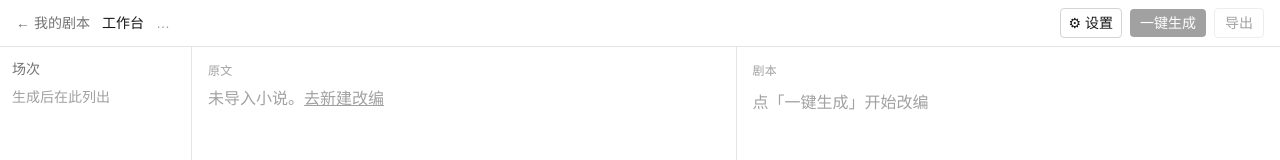
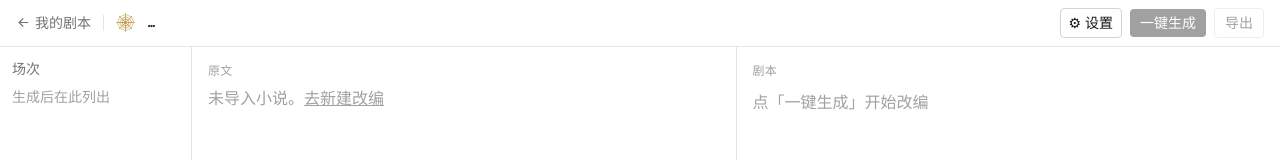
Before and after one commit to 2srf8tn66q-bit/sceneweaver, a Next.js app: page /project/1 in a window 1280 px wide. Shown: the top 160 px of the page. Built offline with nearby package versions, Linux system fonts and the light colour scheme.

Commit message:
feat: 工作台UI——蛛网logo/衬线标题/类型标签/场次两位数+置信圆点

```diff
--- a/app/page.tsx
+++ b/app/page.tsx
@@ -3,6 +3,7 @@
 import { useEffect, useRef, useState } from "react";
 import Link from "next/link";
 import SettingsModal from "@/components/SettingsModal";
+import WebMark from "@/components/WebMark";
 import SplashScreen from "@/components/SplashScreen";
 import { getAllProjects, deleteProject, saveProject, type Project } from "@/lib/projects";
 
@@ -60,11 +61,7 @@ export default function HomePage() {
     <main className="mx-auto w-full max-w-4xl flex-1">
       <header className="flex items-center justify-between border-b border-neutral-200 px-6 py-5">
         <div className="flex items-center gap-2.5">
-          <svg width="24" height="24" viewBox="0 0 24 24" fill="none" stroke="#C0974A" strokeWidth="1.2" strokeLinecap="round" aria-hidden="true" className="shrink-0 -mt-0.5">
-            {[0,45,90,135,180,225,270,315].map((a,i) => { const r = a*Math.PI/180; return <line key={i} x1="12" y1="12" x2={12+11*Math.cos(r)} y2={12+11*Math.sin(r)} opacity="0.85" />; })}
-            {[10.2,7.2,4.4].map((rad,i) => { const pts = [0,45,90,135,180,225,270,315].map(a => { const r = a*Math.PI/180; return `${(12+rad*Math.cos(r)).toFixed(2)},${(12+rad*Math.sin(r)).toFixed(2)}`; }).join(" "); return <polygon key={i} points={pts} opacity={0.55+i*0.12} />; })}
-            <circle cx="12" cy="12" r="1.4" fill="#C0974A" stroke="none" />
-          </svg>
+          <WebMark size={24} className="shrink-0 -mt-0.5" />
           <h1 className="font-serif text-2xl font-bold italic">SceneWeaver</h1>
           <span className="text-sm text-neutral-400">我的剧本</span>
         </div>
--- /dev/null
+++ b/components/WebMark.tsx
@@ -0,0 +1,11 @@
+// 蛛网小 logo，品牌标识。page.tsx 和 Workbench.tsx 共用。
+
+export default function WebMark({ size = 24, className = "" }: { size?: number; className?: string }) {
+  return (
+    <svg width={size} height={size} viewBox="0 0 24 24" fill="none" stroke="#C0974A" strokeWidth="1.2" strokeLinecap="round" aria-hidden="true" className={className}>
+      {[0,45,90,135,180,225,270,315].map((a,i) => { const r = a*Math.PI/180; return <line key={i} x1="12" y1="12" x2={12+11*Math.cos(r)} y2={12+11*Math.sin(r)} opacity="0.85" />; })}
+      {[10.2,7.2,4.4].map((rad,i) => { const pts = [0,45,90,135,180,225,270,315].map(a => { const r = a*Math.PI/180; return `${(12+rad*Math.cos(r)).toFixed(2)},${(12+rad*Math.sin(r)).toFixed(2)}`; }).join(" "); return <polygon key={i} points={pts} opacity={0.55+i*0.12} />; })}
+      <circle cx="12" cy="12" r="1.4" fill="#C0974A" stroke="none" />
+    </svg>
+  );
+}
--- a/components/Workbench.tsx
+++ b/components/Workbench.tsx
@@ -4,11 +4,13 @@ import { useEffect, useState } from "react";
 import Link from "next/link";
 import SettingsModal from "@/components/SettingsModal";
 import SceneCard from "@/components/SceneCard";
+import WebMark from "@/components/WebMark";
 import GeneratingOverlay from "@/components/GeneratingOverlay";
 import { loadLLMConfig } from "@/lib/config";
 import { splitParagraphs } from "@/lib/screenplay/paragraphs";
 import { toYaml } from "@/lib/screenplay/yaml";
 import { renderCn } from "@/lib/screenplay/render";
+import { confidenceTier } from "@/lib/screenplay/confidence";
 import type { GenerateResult } from "@/lib/screenplay/pipeline";
 import type { Screenplay, Scene } from "@/lib/screenplay/types";
 import { getProject, saveProject, type Project } from "@/lib/projects";
@@ -127,11 +129,16 @@ export default function Workbench({ id }: { id: string }) {
     <div className="flex h-screen flex-col">
       <header className="flex items-center justify-between border-b border-neutral-200 px-4 py-2 text-sm">
         <div className="flex items-center gap-3">
-          <Link href="/" className="text-neutral-500 hover:text-neutral-900">
-            ← 我的剧本
+          <Link href="/" className="flex items-center gap-1 text-neutral-500 hover:text-neutral-900 shrink-0">
+            <svg width="15" height="15" viewBox="0 0 24 24" fill="none" stroke="currentColor" strokeWidth="1.8" strokeLinecap="round"><path d="M19 12H5M11 18l-6-6 6-6"/></svg>
+            我的剧本
           </Link>
-          <span className="font-medium">工作台</span>
-          <span className="text-neutral-400">{project?.title ?? "…"}</span>
+          <span className="w-px h-4 bg-neutral-200 shrink-0" />
+          <WebMark size={19} className="shrink-0" />
+          <span className="truncate font-serif text-[15px] font-bold italic text-neutral-800">{screenplay?.meta.title || project?.title || "…"}</span>
+          {screenplay?.meta.genre?.length ? (
+            <span className="shrink-0 text-xs text-neutral-400">{screenplay.meta.genre.join(" · ")}</span>
+          ) : null}
         </div>
         <div className="flex items-center gap-2">
           <button
@@ -187,20 +194,33 @@ export default function Workbench({ id }: { id: string }) {
 
       <div className="flex flex-1 overflow-hidden">
         <aside className="w-48 shrink-0 overflow-auto border-r border-neutral-200 p-3 text-sm">
-          <p className="mb-2 font-medium text-neutral-500">场次</p>
+          <div className="mb-2 flex items-center justify-between">
+            <span className="font-medium text-neutral-500">场次</span>
+            {screenplay ? <span className="text-xs text-neutral-400">{screenplay.scenes.length}</span> : null}
+          </div>
           {screenplay ? (
-            <ul className="space-y-1">
-              {screenplay.scenes.map((s) => (
+            <ul className="space-y-0.5">
+              {screenplay.scenes.map((s) => {
+                const tier = confidenceTier(s.review?.confidence ?? 1);
+                const dot =
+                  tier === "reliable" ? null : tier === "review"
+                    ? "#C0974A" : "#B4654A";
+                return (
                 <li
                   key={s.id}
                   onClick={() => selectScene(s)}
-                  className={`cursor-pointer truncate hover:text-neutral-900 ${
-                    s.id === activeSceneId ? "font-medium text-neutral-900" : "text-neutral-600"
+                  className={`flex cursor-pointer items-center gap-2 rounded-md px-2 py-1.5 transition hover:text-neutral-900 ${
+                    s.id === activeSceneId ? "bg-neutral-100 font-medium text-neutral-900" : "text-neutral-600"
                   }`}
                 >
-                  第{s.number}场 · {s.heading.location}
+                  <span className={`text-xs ${s.id === activeSceneId ? "text-[#C0974A]" : "text-neutral-400"}`}>
+                    {String(s.number).padStart(2, "0")}
+                  </span>
+                  <span className="truncate">{s.heading.location}</span>
+                  {dot && <span className="ml-auto h-1.5 w-1.5 shrink-0 rounded-full" style={{ background: dot }} />}
                 </li>
-              ))}
+                );
+              })}
             </ul>
           ) : (
             <p className="text-neutral-400">生成后在此列出</p>
```
